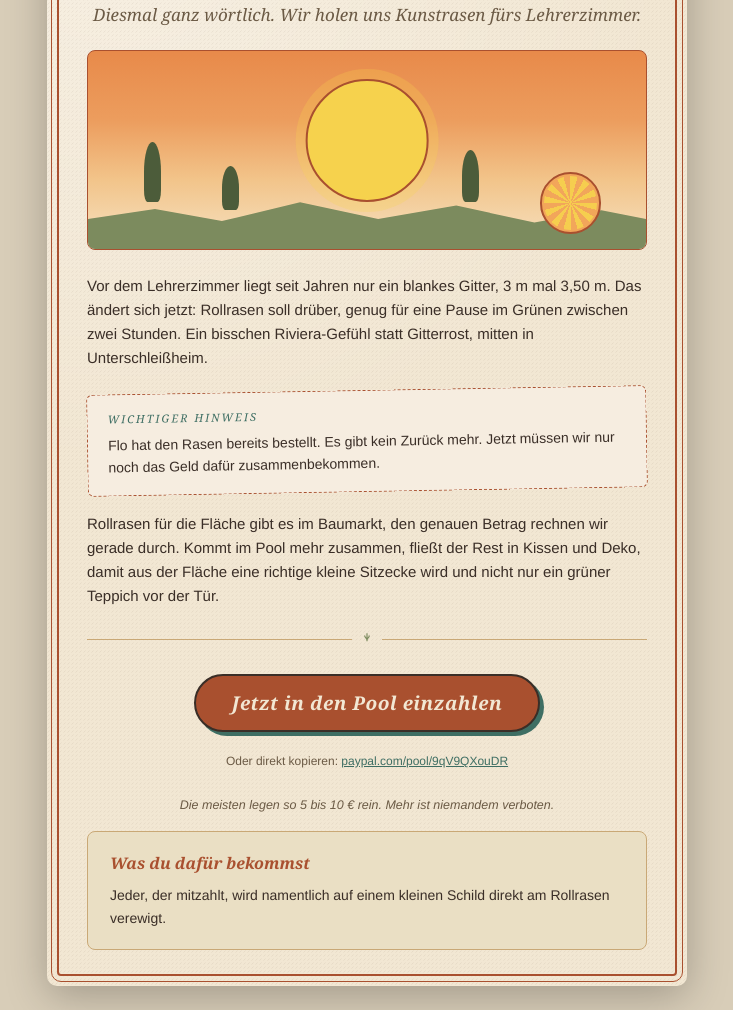
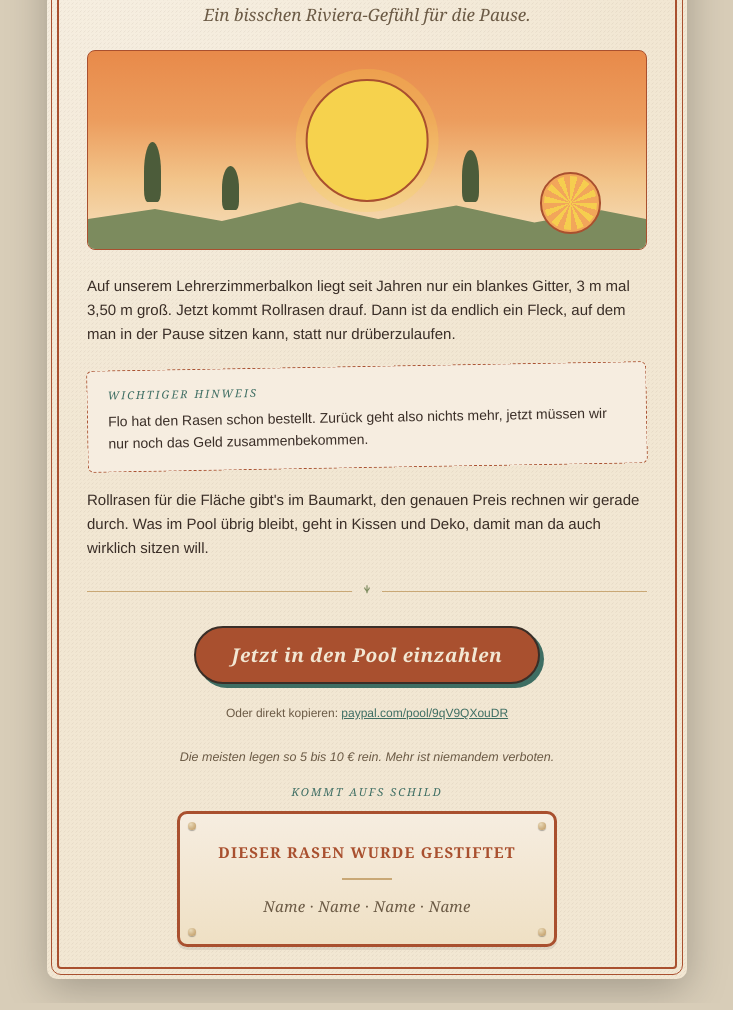
Before and after one commit to Fhe86/rasen, a plain HTML site: page index.html in a window 1280 px wide. Shown: the part 194-1204 px from the top of the page, without its empty margins (273-1006 px from the left). Drawn offline with Linux system fonts and the light colour scheme.

Commit message:
Rewrite copy to sound less AI-generated, add sign mockup for donor plaque

```diff
--- a/index.html
+++ b/index.html
@@ -240,21 +240,59 @@
   }
   .url-line a { color: var(--teal); }
 
-  .reward {
-    background: #eadfc4;
-    border: 1px solid var(--gold);
-    border-radius: 8px;
-    padding: 20px 22px;
-    margin-bottom: 4px;
-  }
-  .reward h3 {
+  .sign-label {
+    text-align: center;
     font-family: Georgia, serif;
     font-style: italic;
-    font-size: 16px;
-    color: var(--rust);
+    font-size: 11px;
+    letter-spacing: 2px;
+    text-transform: uppercase;
+    color: var(--teal);
     margin: 0 0 10px;
   }
-  .reward p { font-size: 14px; margin: 0; }
+
+  .plaque {
+    position: relative;
+    max-width: 380px;
+    margin: 0 auto;
+    padding: 26px 22px;
+    text-align: center;
+    background: linear-gradient(180deg, #f6ede0, #efe0c4);
+    border: 3px solid var(--rust);
+    border-radius: 10px;
+    box-shadow: 0 3px 0 rgba(0,0,0,0.08);
+  }
+  .rivet {
+    position: absolute;
+    width: 8px;
+    height: 8px;
+    border-radius: 50%;
+    background: radial-gradient(circle at 35% 30%, #e8d9b8, var(--gold) 70%);
+    box-shadow: 0 1px 1px rgba(0,0,0,0.3);
+  }
+  .plaque-title {
+    font-family: Georgia, serif;
+    font-weight: 700;
+    letter-spacing: 1.2px;
+    text-transform: uppercase;
+    font-size: 15px;
+    color: var(--rust);
+    margin: 0 0 14px;
+  }
+  .plaque-rule {
+    width: 50px;
+    height: 2px;
+    background: var(--gold);
+    margin: 0 auto 14px;
+  }
+  .plaque-names {
+    font-family: Georgia, serif;
+    font-style: italic;
+    font-size: 15px;
+    color: #6b5a45;
+    letter-spacing: 0.3px;
+    margin: 0;
+  }
 
   .footnote {
     font-family: 'Helvetica Neue', Arial, sans-serif;
@@ -275,8 +313,8 @@
 
     <div class="badge-row"><span class="badge">Operazione Kunstrasen</span></div>
 
-    <h1>Lasst Gras drüber wachsen.</h1>
-    <h2 class="sub">Diesmal ganz wörtlich. Wir holen uns Kunstrasen fürs Lehrerzimmer.</h2>
+    <h1>Kunstrasen für den Lehrerzimmerbalkon</h1>
+    <h2 class="sub">Ein bisschen Riviera-Gefühl für die Pause.</h2>
 
     <div class="scene">
       <div class="hills"></div>
@@ -287,14 +325,14 @@
       <div class="citrus" style="right: 8%;"></div>
     </div>
 
-    <p>Vor dem Lehrerzimmer liegt seit Jahren nur ein blankes Gitter, 3 m mal 3,50 m. Das ändert sich jetzt: Rollrasen soll drüber, genug für eine Pause im Grünen zwischen zwei Stunden. Ein bisschen Riviera-Gefühl statt Gitterrost, mitten in Unterschleißheim.</p>
+    <p>Auf unserem Lehrerzimmerbalkon liegt seit Jahren nur ein blankes Gitter, 3 m mal 3,50 m groß. Jetzt kommt Rollrasen drauf. Dann ist da endlich ein Fleck, auf dem man in der Pause sitzen kann, statt nur drüberzulaufen.</p>
 
     <div class="ticket">
       <span class="label">Wichtiger Hinweis</span>
-      <p>Flo hat den Rasen bereits bestellt. Es gibt kein Zurück mehr. Jetzt müssen wir nur noch das Geld dafür zusammenbekommen.</p>
+      <p>Flo hat den Rasen schon bestellt. Zurück geht also nichts mehr, jetzt müssen wir nur noch das Geld zusammenbekommen.</p>
     </div>
 
-    <p>Rollrasen für die Fläche gibt es im Baumarkt, den genauen Betrag rechnen wir gerade durch. Kommt im Pool mehr zusammen, fließt der Rest in Kissen und Deko, damit aus der Fläche eine richtige kleine Sitzecke wird und nicht nur ein grüner Teppich vor der Tür.</p>
+    <p>Rollrasen für die Fläche gibt's im Baumarkt, den genauen Preis rechnen wir gerade durch. Was im Pool übrig bleibt, geht in Kissen und Deko, damit man da auch wirklich sitzen will.</p>
 
     <div class="divider">
       <span class="line"></span>
@@ -308,9 +346,15 @@
     <p class="url-line">Oder direkt kopieren: <a href="https://www.paypal.com/pool/9qV9QXouDR?sr=wccr">paypal.com/pool/9qV9QXouDR</a></p>
     <p class="footnote">Die meisten legen so 5 bis 10 € rein. Mehr ist niemandem verboten.</p>
 
-    <div class="reward">
-      <h3>Was du dafür bekommst</h3>
-      <p>Jeder, der mitzahlt, wird namentlich auf einem kleinen Schild direkt am Rollrasen verewigt.</p>
+    <p class="sign-label">Kommt aufs Schild</p>
+    <div class="plaque">
+      <span class="rivet" style="top:8px;left:8px;"></span>
+      <span class="rivet" style="top:8px;right:8px;"></span>
+      <span class="rivet" style="bottom:8px;left:8px;"></span>
+      <span class="rivet" style="bottom:8px;right:8px;"></span>
+      <p class="plaque-title">Dieser Rasen wurde gestiftet</p>
+      <div class="plaque-rule"></div>
+      <p class="plaque-names">Name · Name · Name · Name</p>
     </div>
 
   </div>
```
